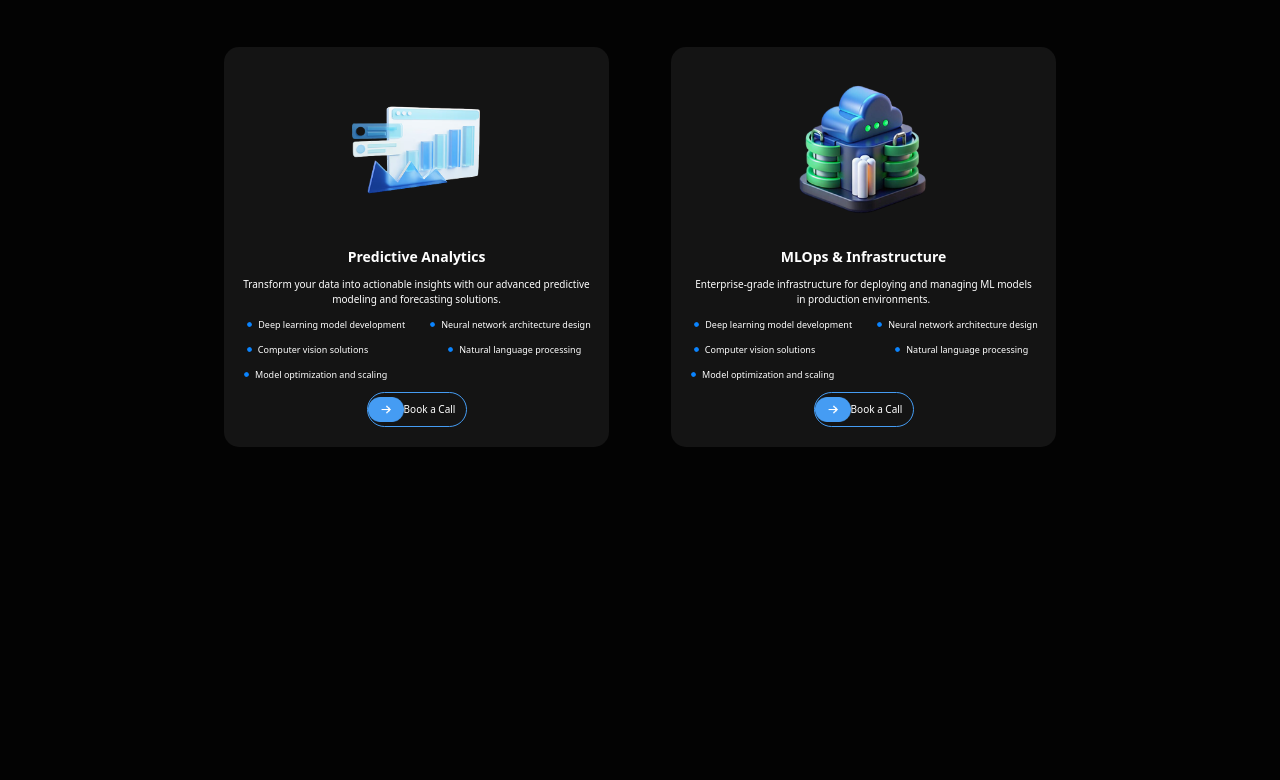
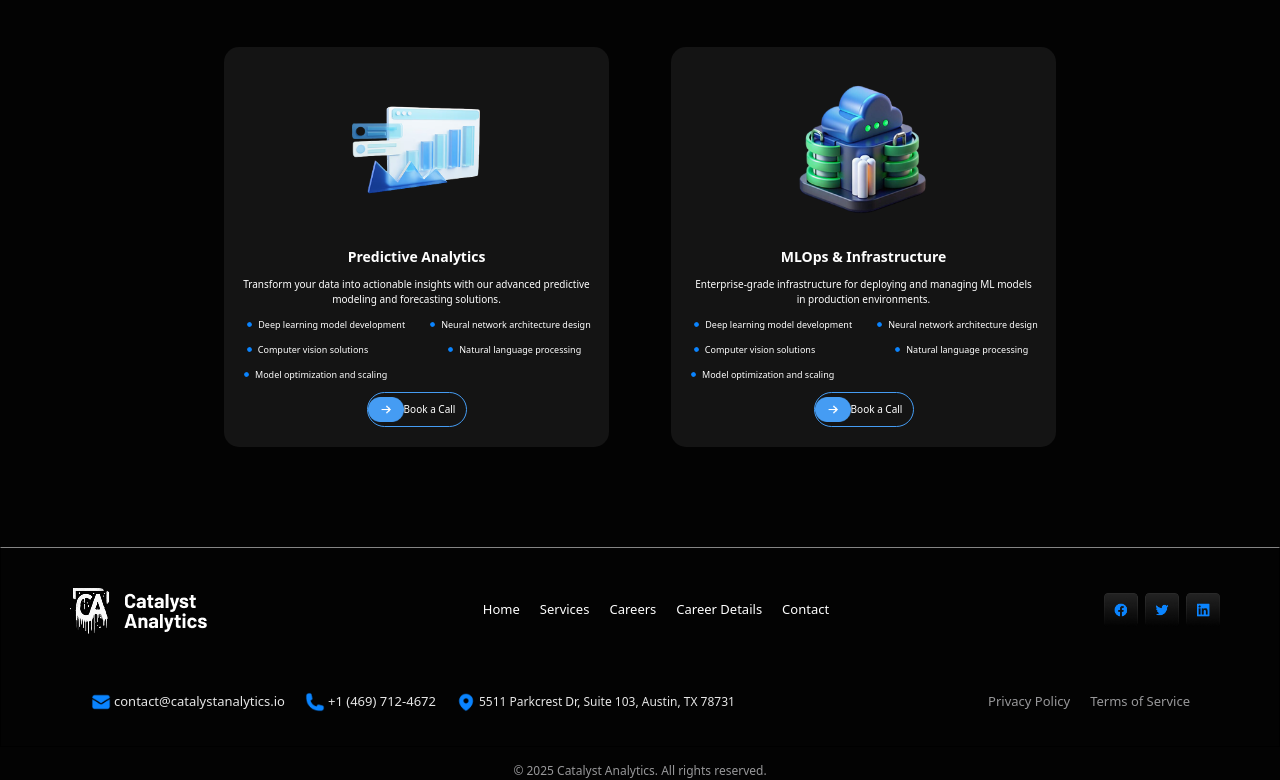
Before and after one commit to gafurovsaidjafar090909-hash/day18exam, a website: page src/index2.html in a window 1280 px wide. Shown: the part 1518-2298 px from the top of the page. Before the commit the page ends 1965 px from the top, so only its background shows below. Drawn offline with Linux system fonts and the light colour scheme.

Commit message:
section4

```diff
--- a/src/index2.html
+++ b/src/index2.html
@@ -343,6 +343,59 @@
 
 
 
+
+    <div class="h-[200px] w-[100%] max-w-[1300px] m-auto border-1 mt-[100px] border-t-[#858585] ">
+
+ <div class="flex flex-row max-w-[1200px] m-auto items-center justify-between pl-[20px] pr-[20px] mt-[30px]">
+
+        <img src="./img/Logo (10).png" alt="">
+
+        <div class="hidden lg:flex gap-[20px] text-[13px] font-light text-[white]">
+            <a href="./index.html">Home</a>
+            <a href="./src/index2.html">Services</a>
+            <a href="./src/index3.html">Careers</a>
+            <a href="./src/index4.html">Career Details</a>
+            <a href="./src/index5.html">Contact</a>
+        </div>
+      <img class="w-[10%]" src="./img/Buttons Container.png" alt="">
+
+    </div>
+
+    <div class="flex flex-col lg:flex-row  max-w-[1100px] m-auto justify-between mt-[50px] pl-[100px] lg:pl-[1px]">
+
+        <div class="flex flex-col lg:flex-row gap-[20px]">
+
+
+        <div class="flex gap-[3px] items-center">
+            <img class="h-[20px]" src="./img/Icon (15).png" alt="">
+            <p class="text-[#E6E6E6] text-[13px]">contact@catalystanalytics.io</p>
+        </div>
+
+        <div class="flex gap-[3px] items-center">
+            <img class="h-[20px]" src="./img/Icon (16).png" alt="">
+            <p class="text-[#E6E6E6] text-[13px]">+1 (469) 712-4672</p>
+        </div>
+
+           <div class="flex gap-[3px] items-center">
+            <img class="h-[20px]" src="./img/Icon (17).png" alt="">
+            <p class="text-[#E6E6E6] text-[12px]">5511 Parkcrest Dr, Suite 103, Austin, TX 78731</p>
+        </div>
+           </div>
+
+           <div class="flex gap-[20px]">
+            <p class="text-[13px] text-[#98989A]">Privacy Policy</p>
+            <p  class="text-[13px] text-[#98989A]">Terms of Service</p>
+           </div>
+
+
+        </div>
+        <p  class="text-[12px] text-[#98989A] text-center mt-[50px]">© 2025 Catalyst Analytics. All rights reserved.</p>
+
+
+    </div>
+
+
+
 </body>
 
 </html>
```
Also changed, not shown: src/output.css, 1 other file.
